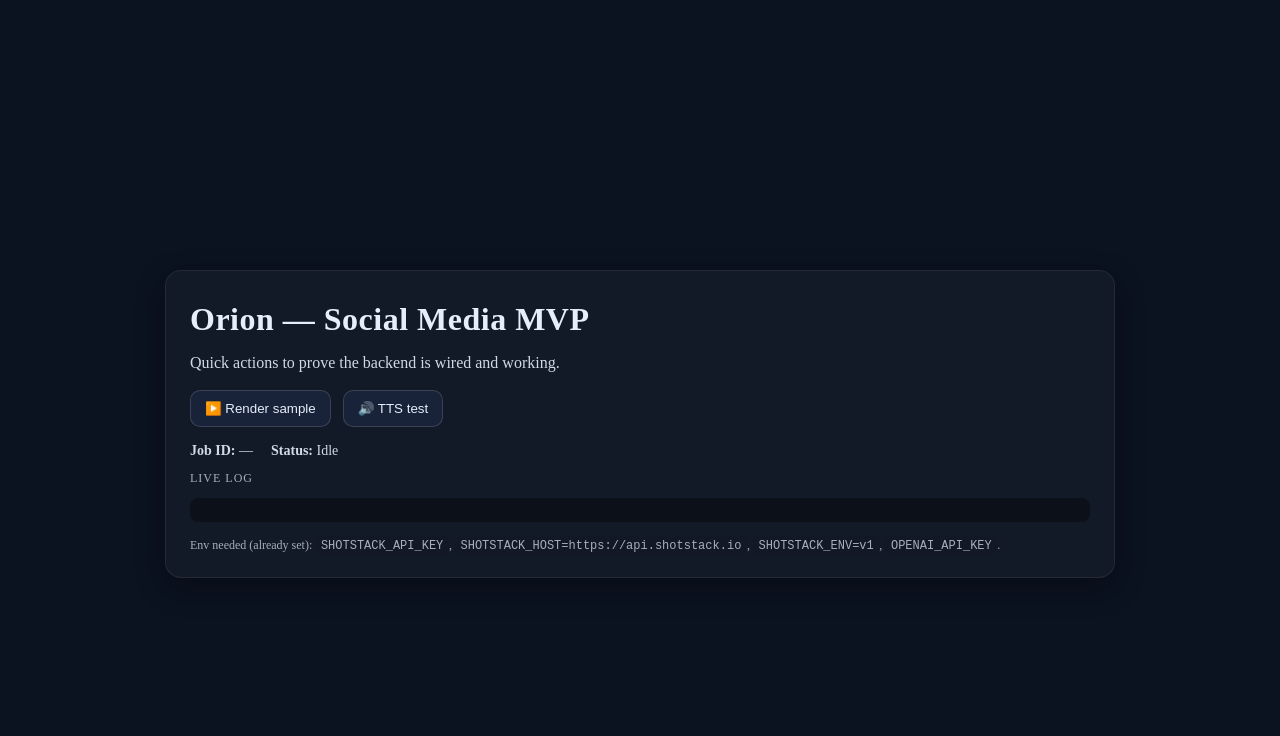
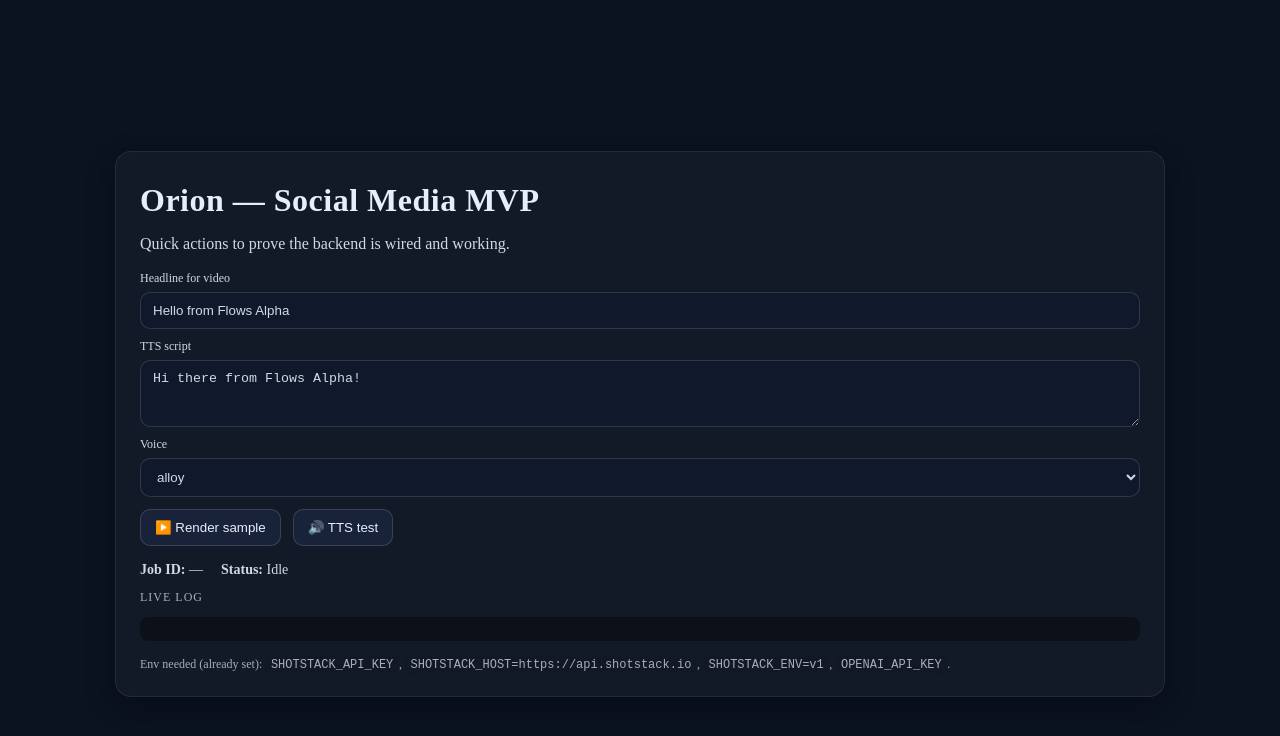
Before and after one commit to flowsonline/ai-marketing, a Next.js app: page / in a window 1280 px wide. Shown: the top 736 px of the page. Built offline with nearby package versions, Linux system fonts and the light colour scheme.

Commit message:
Update index.js

```diff
--- a/pages/index.js
+++ b/pages/index.js
@@ -2,59 +2,57 @@
 import { useRef, useState } from 'react';
 
 export default function Home() {
+  const [headline, setHeadline] = useState('Hello from Flows Alpha');
+  const [ttsScript, setTtsScript] = useState('Hi there from Flows Alpha!');
+  const [voice, setVoice] = useState('alloy');           // NEW: voice selector
   const [jobId, setJobId] = useState(null);
   const [busy, setBusy] = useState(false);
   const [log, setLog] = useState([]);
   const audioRef = useRef(null);
+  const lastUrlRef = useRef(null);
 
   function pushLog(line) {
-    setLog(l => [new Date().toLocaleTimeString() + ' — ' + line, ...l].slice(0, 80));
+    setLog(l => [new Date().toLocaleTimeString() + ' — ' + line, ...l].slice(0, 120));
   }
 
   async function renderSample() {
     if (busy) return;
+    const text = headline.trim();
+    if (!text) { pushLog('Please enter a headline first.'); return; }
+
     setBusy(true);
     setJobId(null);
+    lastUrlRef.current = null;
     pushLog('Queuing render…');
 
     try {
-      // 1) queue render
       const queueRes = await fetch('/api/renderTemplate', {
         method: 'POST',
         headers: { 'Content-Type': 'application/json' },
-        body: JSON.stringify({ headline: 'Hello from Flows Alpha' }) // change if you want
+        body: JSON.stringify({ headline: text })
       });
       const queued = await queueRes.json();
       const id = queued.id || queued.response?.id;
-      if (!id) {
-        pushLog('No job id returned: ' + JSON.stringify(queued));
-        setBusy(false);
-        return;
-      }
+      if (!id) { pushLog('No job id returned: ' + JSON.stringify(queued)); return; }
       setJobId(id);
       pushLog('Queued with id: ' + id);
 
-      // 2) poll status
       let last = null;
-      for (let i = 0; i < 40; i++) {        // ~2 minutes max
+      for (let i = 0; i < 40; i++) {
         await new Promise(s => setTimeout(s, 3000));
         const sRes = await fetch('/api/status?id=' + id);
         const sJson = await sRes.json();
         last = sJson;
         const st = sJson.status || sJson.response?.status || sJson.message;
         pushLog('Status tick: ' + (st ?? JSON.stringify(sJson)));
-
         if (['done', 'failed', 'cancelled'].includes(st)) break;
       }
 
-      // 3) open result
       const url =
-        last?.url ||
-        last?.response?.url ||
-        last?.output?.url ||
-        last?.response?.output?.url;
+        last?.url || last?.response?.url || last?.output?.url || last?.response?.output?.url;
 
       if (url) {
+        lastUrlRef.current = url;
         pushLog('Opening result: ' + url);
         window.open(url, '_blank');
       } else {
@@ -69,6 +67,9 @@ export default function Home() {
 
   async function ttsTest() {
     if (busy) return;
+    const script = ttsScript.trim();
+    if (!script) { pushLog('Please enter a TTS script first.'); return; }
+
     setBusy(true);
     pushLog('Generating TTS…');
 
@@ -76,45 +77,19 @@ export default function Home() {
       const res = await fetch('/api/tts', {
         method: 'POST',
         headers: { 'Content-Type': 'application/json' },
-        body: JSON.stringify({
-          script: 'Hi there from Flows Alpha!',
-          voice: 'alloy'
-        })
+        body: JSON.stringify({ script, voice })       // NEW: pass selected voice
       });
       const json = await res.json();
-
-      // 👇 accept all possible keys, including audioUrl
       const audioUrl = json.audio || json.url || json.dataUrl || json.audioUrl;
 
-      if (!audioUrl) {
-        pushLog('No audio returned: ' + JSON.stringify(json));
-        return;
-      }
+      if (!audioUrl) { pushLog('No audio returned: ' + JSON.stringify(json)); return; }
 
       pushLog('Playing TTS audio…');
-      if (!audioRef.current) {
-        audioRef.current = new Audio();
-      }
+      if (!audioRef.current) audioRef.current = new Audio();
       audioRef.current.src = audioUrl;
-
-      try {
-        await audioRef.current.play();
-      } catch (err) {
-        // handle autoplay restrictions gracefully
-        pushLog('Autoplay blocked — click to play ▶️');
-        const a = document.createElement('a');
-        a.href = audioUrl;
-        a.textContent = 'Play TTS';
-        a.target = '_blank';
-        a.rel = 'noopener';
-        // append to the preformatted log
-        const pre = document.querySelector('pre');
-        if (pre) {
-          const div = document.createElement('div');
-          div.appendChild(a);
-          pre.appendChild(div);
-        }
-      }
+      await audioRef.current.play().catch(err =>
+        pushLog('Audio play blocked: ' + (err?.message || String(err)))
+      );
     } catch (e) {
       pushLog('TTS error: ' + (e?.message || String(e)));
     } finally {
@@ -128,6 +103,49 @@ export default function Home() {
         <h1 style={styles.title}>Orion — Social Media MVP</h1>
         <p style={styles.p}>Quick actions to prove the backend is wired and working.</p>
 
+        {/* Inputs */}
+        <div style={styles.inputs}>
+          <label style={styles.label}>
+            Headline for video
+            <input
+              style={styles.input}
+              value={headline}
+              onChange={e => setHeadline(e.target.value)}
+              placeholder="Enter headline text…"
+              maxLength={120}
+            />
+          </label>
+
+          <label style={styles.label}>
+            TTS script
+            <textarea
+              style={styles.textarea}
+              rows={3}
+              value={ttsScript}
+              onChange={e => setTtsScript(e.target.value)}
+              placeholder="What should the voice say?"
+              maxLength={800}
+            />
+          </label>
+
+          {/* NEW: voice dropdown */}
+          <label style={styles.label}>
+            Voice
+            <select
+              style={styles.input}
+              value={voice}
+              onChange={e => setVoice(e.target.value)}
+            >
+              <option value="alloy">alloy</option>
+              <option value="verse">verse</option>
+              <option value="aria">aria</option>
+              <option value="sage">sage</option>
+              <option value="amber">amber</option>
+            </select>
+          </label>
+        </div>
+
+        {/* Actions */}
         <div style={styles.row}>
           <button style={styles.btn} disabled={busy} onClick={renderSample}>
             ▶️ Render sample
@@ -135,22 +153,31 @@ export default function Home() {
           <button style={styles.btn} disabled={busy} onClick={ttsTest}>
             🔊 TTS test
           </button>
+          {lastUrlRef.current && (
+            <a style={styles.linkBtn} href={lastUrlRef.current} target="_blank" rel="noreferrer">
+              ↗ Open last result
+            </a>
+          )}
         </div>
 
+        {/* Meta */}
         <div style={styles.meta}>
           <div><strong>Job ID:</strong> {jobId || '—'}</div>
           <div><strong>Status:</strong> {busy ? 'Working…' : 'Idle'}</div>
         </div>
 
+        {/* Log */}
         <div style={styles.logWrap}>
           <div style={styles.logTitle}>Live Log</div>
-          <pre style={styles.log}>
-            {log.join('\n')}
-          </pre>
+          <pre style={styles.log}>{log.join('\n')}</pre>
         </div>
 
         <div style={styles.footer}>
-          <div>Env needed (already set): <code>SHOTSTACK_API_KEY</code>, <code>SHOTSTACK_HOST=https://api.shotstack.io</code>, <code>SHOTSTACK_ENV=v1</code>, <code>OPENAI_API_KEY</code>.</div>
+          <div>
+            Env needed (already set): <code>SHOTSTACK_API_KEY</code>,{' '}
+            <code>SHOTSTACK_HOST=https://api.shotstack.io</code>,{' '}
+            <code>SHOTSTACK_ENV=v1</code>, <code>OPENAI_API_KEY</code>.
+          </div>
         </div>
       </div>
     </main>
@@ -159,11 +186,25 @@ export default function Home() {
 
 const styles = {
   wrap: { minHeight: '100dvh', display: 'grid', placeItems: 'center', background: '#0b1220', color: '#e6eefb', padding: 24 },
-  card: { width: 'min(900px, 94vw)', background: 'rgba(255,255,255,0.03)', border: '1px solid rgba(255,255,255,0.08)', borderRadius: 16, padding: 24, boxShadow: '0 10px 30px rgba(0,0,0,0.3)' },
+  card: { width: 'min(1000px, 94vw)', background: 'rgba(255,255,255,0.03)', border: '1px solid rgba(255,255,255,0.08)', borderRadius: 16, padding: 24, boxShadow: '0 10px 30px rgba(0,0,0,0.3)' },
   title: { margin: '6px 0 16px', fontSize: 32, fontWeight: 800, letterSpacing: 0.5 },
   p: { margin: '0 0 18px', opacity: 0.9 },
+
+  inputs: { display: 'grid', gridTemplateColumns: '1fr', gap: 10, marginBottom: 12 },
+  label: { display: 'grid', gap: 6, fontSize: 12, opacity: 0.9 },
+  input: {
+    padding: '10px 12px', borderRadius: 10, border: '1px solid rgba(255,255,255,0.15)',
+    background: '#0f1a2c', color: '#e6eefb', outline: 'none'
+  },
+  textarea: {
+    padding: '10px 12px', borderRadius: 10, border: '1px solid rgba(255,255,255,0.15)',
+    background: '#0f1a2c', color: '#e6eefb', outline: 'none', resize: 'vertical'
+  },
+
   row: { display: 'flex', gap: 12, marginBottom: 16, flexWrap: 'wrap' },
   btn: { padding: '10px 14px', borderRadius: 10, border: '1px solid rgba(255,255,255,0.15)', background: '#182238', color: '#e6eefb', cursor: 'pointer' },
+  linkBtn: { padding: '10px 14px', borderRadius: 10, border: '1px solid rgba(255,255,255,0.15)', background: 'transparent', color: '#9ecbff', textDecoration: 'none' },
+
   meta: { display: 'flex', gap: 18, margin: '6px 0 12px', fontSize: 14, opacity: 0.9, flexWrap: 'wrap' },
   logWrap: { marginTop: 12 },
   logTitle: { fontSize: 12, letterSpacing: 1, textTransform: 'uppercase', opacity: 0.7, marginBottom: 6 },
```
